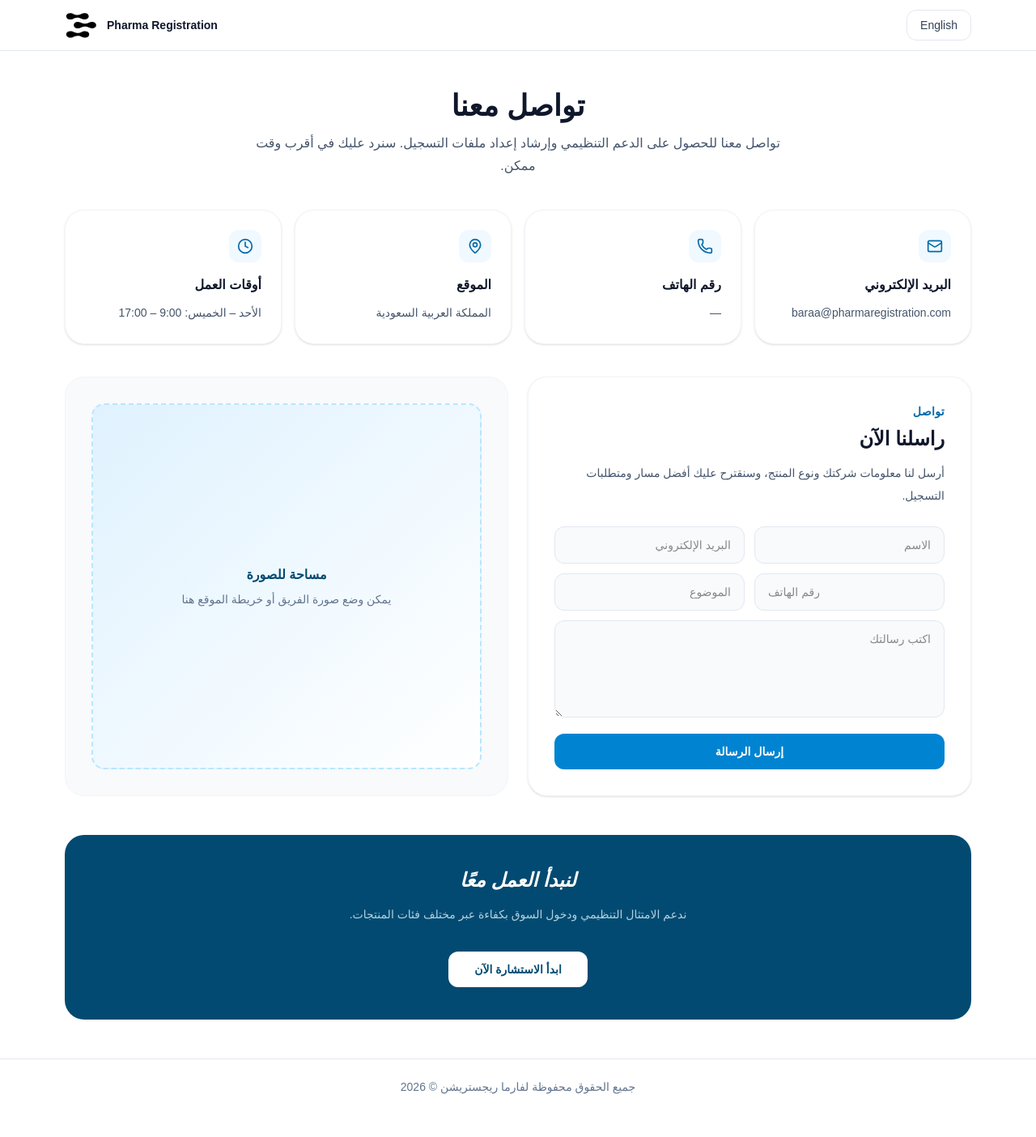
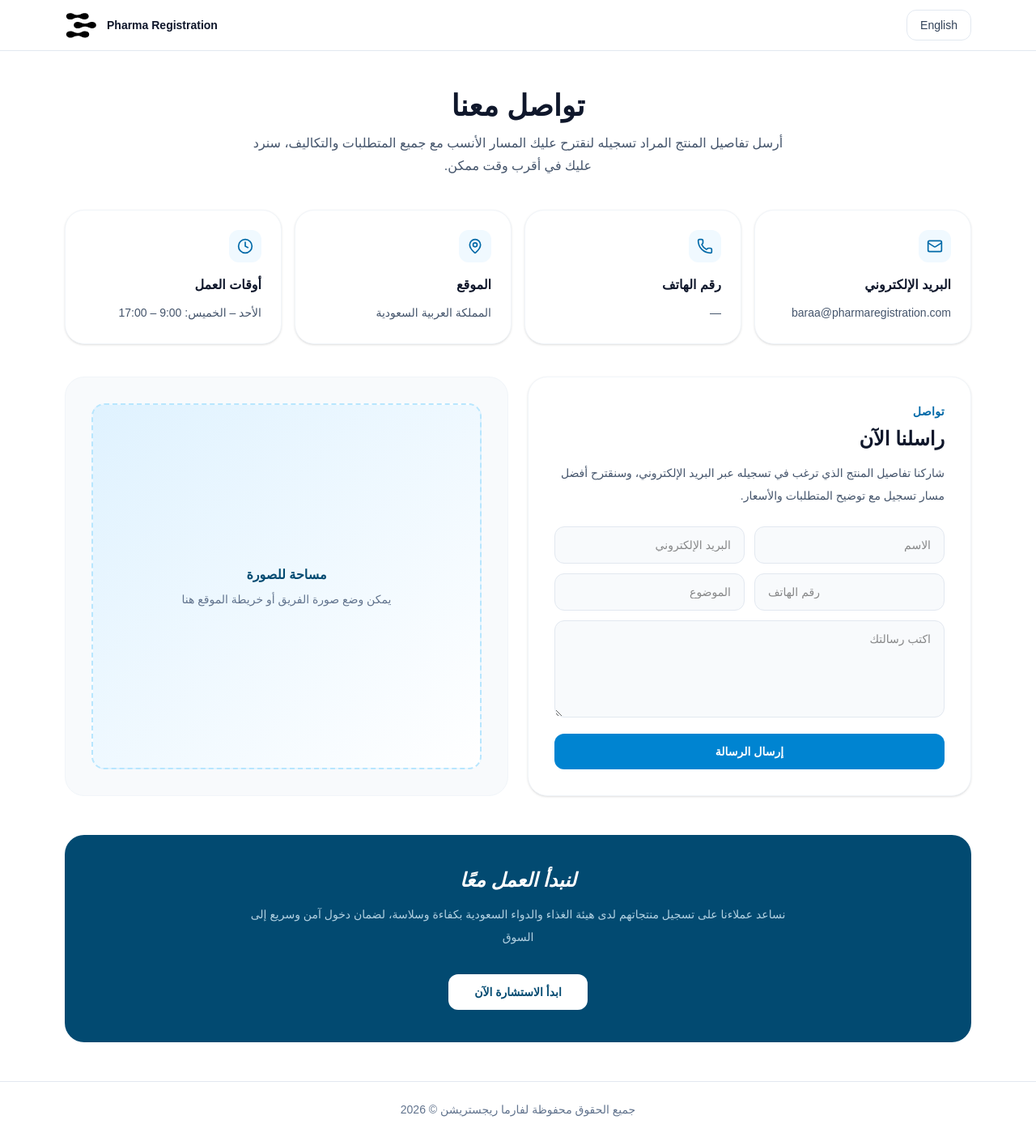
Before and after one commit to Nusamaj/pharma-registration, a Next.js app: page /ar/contact in a window 1280 px wide. Shown: the whole page at 81% size. Before the commit the page ends 1376 px from the top, so only its background shows below. Built offline with nearby package versions, Linux system fonts and the light colour scheme.

Commit message:
Update contact page

```diff
--- a/src/app/ar/contact/page.tsx
+++ b/src/app/ar/contact/page.tsx
@@ -33,8 +33,7 @@ export default function ContactArPage() {
           تواصل معنا
         </h1>
         <p className="mt-3 mx-auto max-w-2xl text-slate-600 leading-7">
-          تواصل معنا للحصول على الدعم التنظيمي وإرشاد إعداد ملفات التسجيل. سنرد
-          عليك في أقرب وقت ممكن.
+         أرسل تفاصيل المنتج المراد تسجيله لنقترح عليك المسار الأنسب مع جميع المتطلبات والتكاليف، سنرد عليك في أقرب وقت ممكن.
         </p>
       </section>
 
@@ -71,8 +70,7 @@ export default function ContactArPage() {
             راسلنا الآن
           </h2>
           <p className="mt-3 text-sm leading-7 text-slate-600">
-            أرسل لنا معلومات شركتك ونوع المنتج، وسنقترح عليك أفضل مسار
-            ومتطلبات التسجيل.
+           شاركنا تفاصيل المنتج الذي ترغب في تسجيله عبر البريد الإلكتروني، وسنقترح أفضل مسار تسجيل مع توضيح المتطلبات والأسعار.
           </p>
 
           <form className="mt-6 grid gap-3">
@@ -134,7 +132,7 @@ export default function ContactArPage() {
         <div className="rounded-3xl bg-sky-900 p-10 text-center text-white">
           <h3 className="text-2xl font-semibold italic">لنبدأ العمل معًا</h3>
           <p className="mx-auto mt-3 max-w-2xl text-sm leading-7 text-sky-100/80">
-            ندعم الامتثال التنظيمي ودخول السوق بكفاءة عبر مختلف فئات المنتجات.
+           نساعد عملاءنا على تسجيل منتجاتهم لدى هيئة الغذاء والدواء السعودية بكفاءة وسلاسة، لضمان دخول آمن وسريع إلى السوق
           </p>
           <div className="mt-8">
             <a
```
